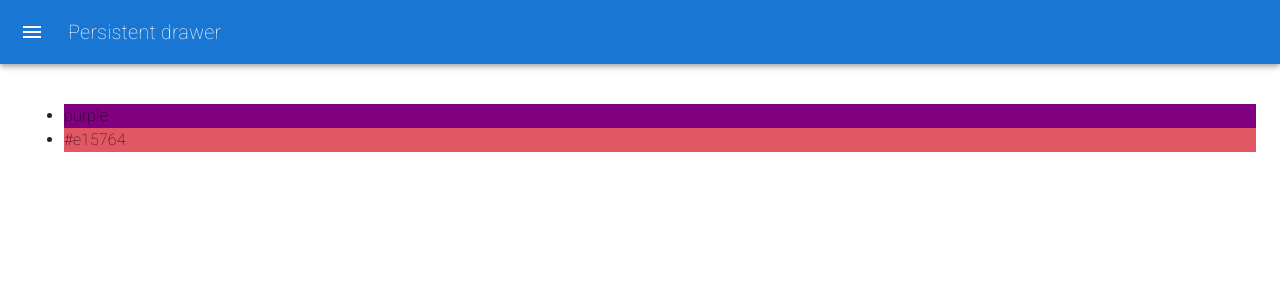
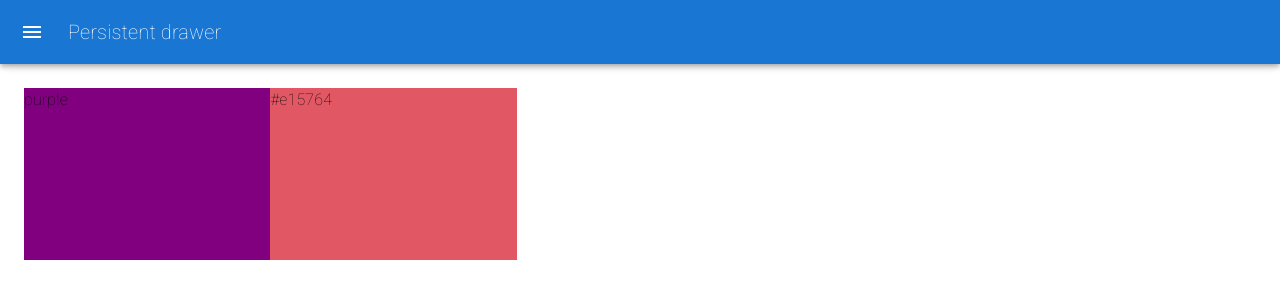
Before and after one commit to Murtazaeev/color-maker, a React (Create React App) app: page /palette/new in a window 1280 px wide. Shown: the top 300 px of the page. Built offline with nearby package versions, Linux system fonts and the light colour scheme; the HTML template or start-up script is replaced by a standard one.

Commit message:
added draggable component

```diff
--- /dev/null
+++ b/src/DraggableColorBox.js
@@ -0,0 +1,23 @@
+import React from 'react';
+import { withStyles } from '@mui/styles';
+
+const styles = {
+	root: {
+		width: '20%',
+		height: '25%',
+		margin: '0 auto',
+		marginBottom: '-3.5px',
+		display: 'inline-block',
+		position: 'relative',
+		cursor: 'pointer'
+	}
+};
+function DraggableColorBox(props) {
+	return (
+		<div className={props.classes.root} style={{ backgroundColor: props.color }}>
+			{props.color}
+		</div>
+	);
+}
+
+export default withStyles(styles)(DraggableColorBox);
--- a/src/NewPaletteForm.js
+++ b/src/NewPaletteForm.js
@@ -12,12 +12,14 @@
 import ChevronLeftIcon from '@mui/icons-material/ChevronLeft';
 import Button from '@mui/material/Button';
 import TextField from '@mui/material/TextField';
+import DraggableColorBox from './DraggableColorBox';
 import { ChromePicker } from 'react-color';
 
 const drawerWidth = 400;
 
 const Main = styled('main', { shouldForwardProp: (prop) => prop !== 'open' })(({ theme, open }) => ({
 	flexGrow: 1,
+	height: 'calc(100vh - 64px)',
 	padding: theme.spacing(3),
 	transition: theme.transitions.create('margin', {
 		easing: theme.transitions.easing.sharp,
@@ -145,7 +147,7 @@
 				</Drawer>
 				<Main open={this.state.isDrawerOpen}>
 					<DrawerHeader />
-					<ul>{this.state.colors.map((color) => <li style={{ backgroundColor: color }}>{color}</li>)}</ul>
+					{this.state.colors.map((color) => <DraggableColorBox color={color} />)}
 				</Main>
 			</Box>
 		);
```
